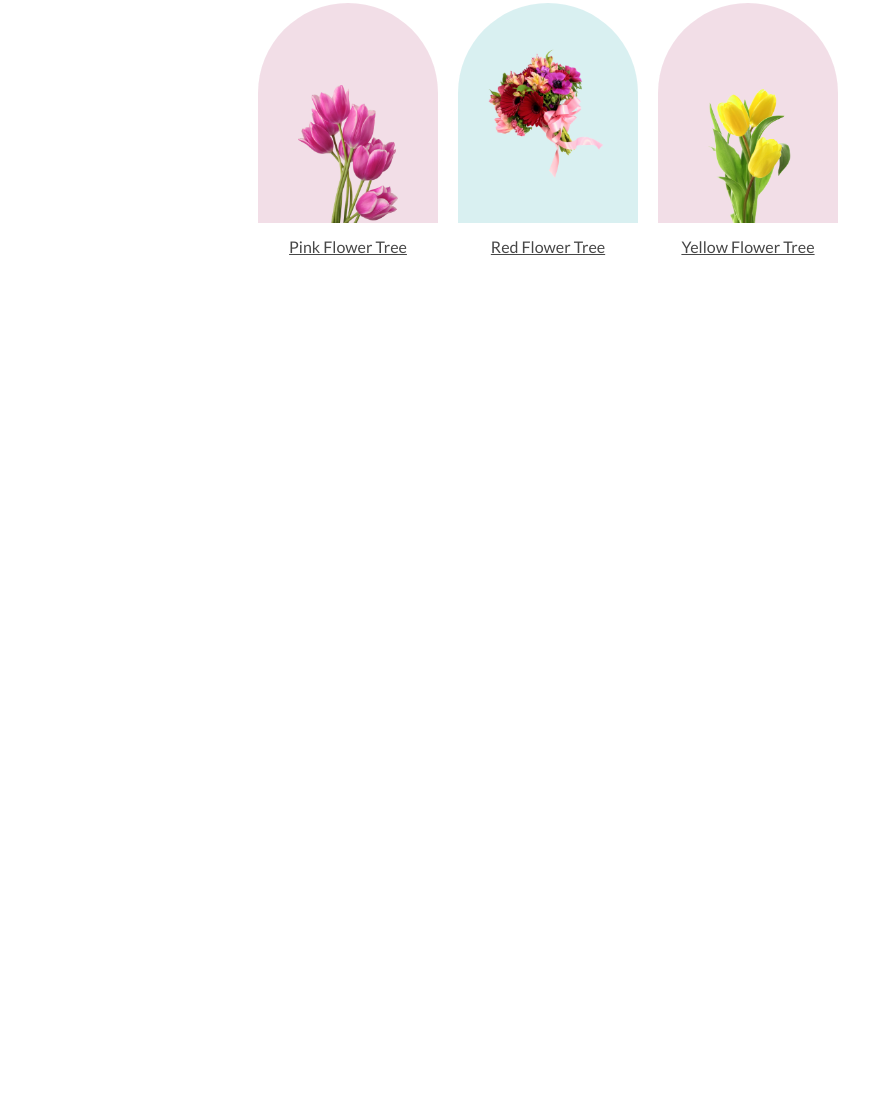
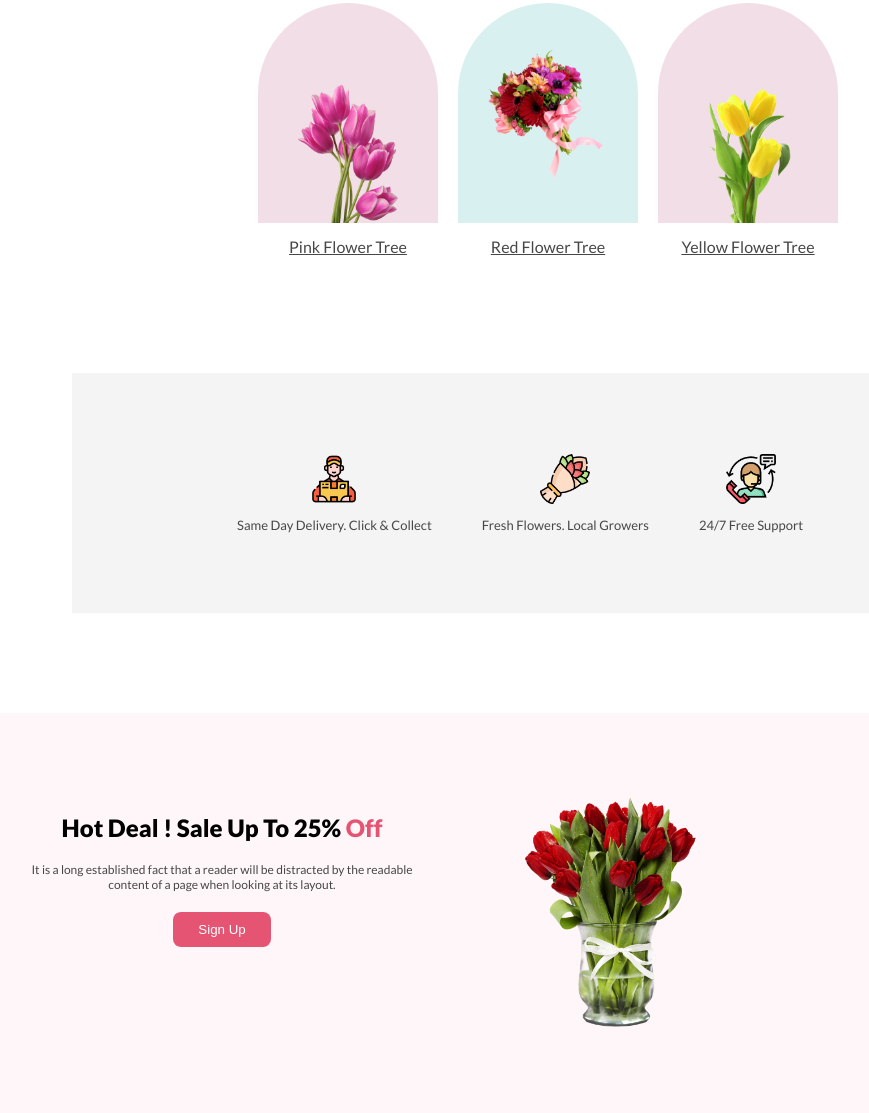
Before and after one commit to nayemislam2124/my-first-assignment, a plain HTML site: page index.html in a window 1280 px wide. Shown: the part 846-1959 px from the top of the page, without its empty margins (78-947 px from the left). Before the commit the page ends 1169 px from the top, so only its background shows below. Drawn offline with Linux system fonts and the light colour scheme.

Commit message:
some design added

```diff
--- a/index.html
+++ b/index.html
@@ -45,5 +45,31 @@
             </div>
         </div>
     </section>
+    <!-- service section start  -->
+    <section>
+        <div class="service-section-1">
+            <div class="services">
+                <img src="images/group 57.png">
+                <p>Same Day Delivery. Click & Collect</p>
+            </div>
+            <div class="services">
+                <img src="images/group 58.png">
+                <p>Fresh Flowers. Local Growers</p>
+            </div>
+            <div class="services">
+                <img src="images/group 59.png">
+                <p>24/7 Free Support</p>
+            </div>
+        </div>
+    </section>
+
+    <section>
+        <div class="deal-section-1">
+            <div class="deal-section-text">
+            <h1>Hot Deal ! Sale Up To 25% <span class="h1-primary">Off</span> </h1>
+            <p>It is a long established fact that a reader will be distracted by the readable <br> content of a page when looking at its layout.</p>
+            <button class="btn-primary">Sign Up</button>
+        </div></div>
+    </section>
 </body>
 </html>
--- a/style.css
+++ b/style.css
@@ -5,6 +5,19 @@
 }
 body{
     font-family:lato;
+}
+/* primary styling */
+.btn-primary{
+    border:none;
+    padding:10px 25px;
+    border-radius: 8px;
+    background: #E55473;
+    color:white;
+    margin-top:10px;
+
+}
+.h1-primary{
+    color:#e55473;
 }
 /* header section styling */
 header{
@@ -38,15 +51,7 @@ header{
     margin-top:10px;
     margin-bottom:10px;
 }
-.btn-primary{
-    border:none;
-    padding:10px 25px;
-    border-radius: 8px;
-    background: #E55473;
-    color:white;
-    margin-top:10px;
 
-}
 
 /* first flower section styling */
 .flower-section-1-head-text{
@@ -117,3 +122,54 @@ header{
     text-align:center;
     color:#474747;
 }
+/* service section styling */
+.service-section-1{
+    width:70%;
+    height:30vh;
+    background:rgba(39, 39, 39, 0.05);
+    display:flex;
+    justify-content: center;
+    align-items:center;
+    gap:50px;
+    text-align:center;
+    margin-top:50px;
+    margin-left:150px;
+}
+.services img{
+    width:50px;
+}
+.services p{
+    font-size:13px;
+    color:#474747;
+    margin-top:10px;
+}
+/* first deal section styling */
+.deal-section-1{
+    width:100%;
+    height:50vh;
+    background-color:rgba(229, 84, 115, 0.05);
+    background-image:url("images/pngwing 8.png");
+    background-repeat:no-repeat;
+    background-position:center;
+    background-position-x: 600px;
+    background-size:180px;
+    margin-top:100px;
+}
+
+.deal-section-text{
+    width:500px;
+    text-align:center;
+    position:relative;
+    top:100px;
+    left:50px;
+}
+.deal-section-text h1{
+    margin-bottom:20px;
+}
+.deal-section-text p{
+    color:#474747;
+    font-size:12px;
+}
+.deal-section-text button{
+    margin-top:20px;
+}
```
